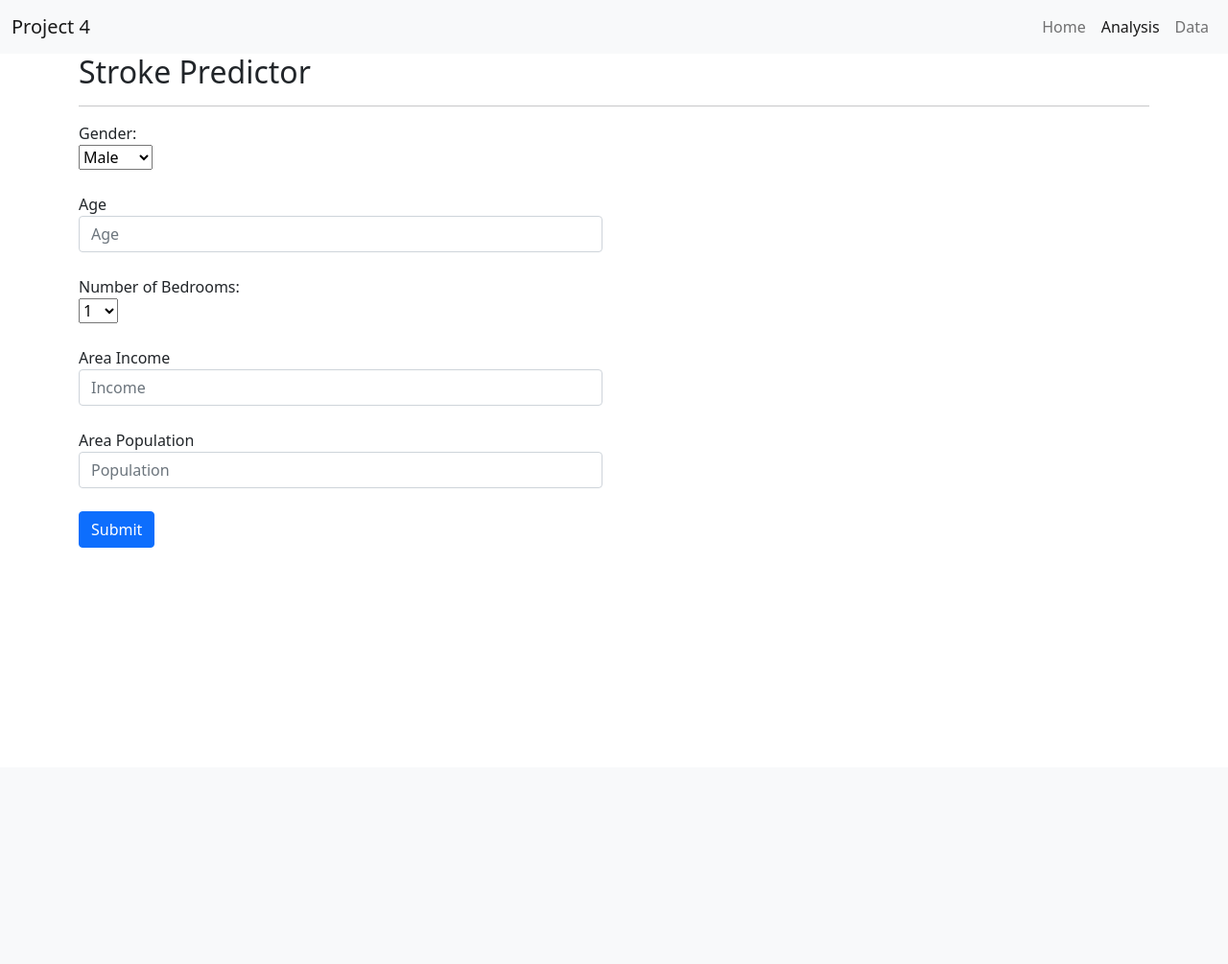
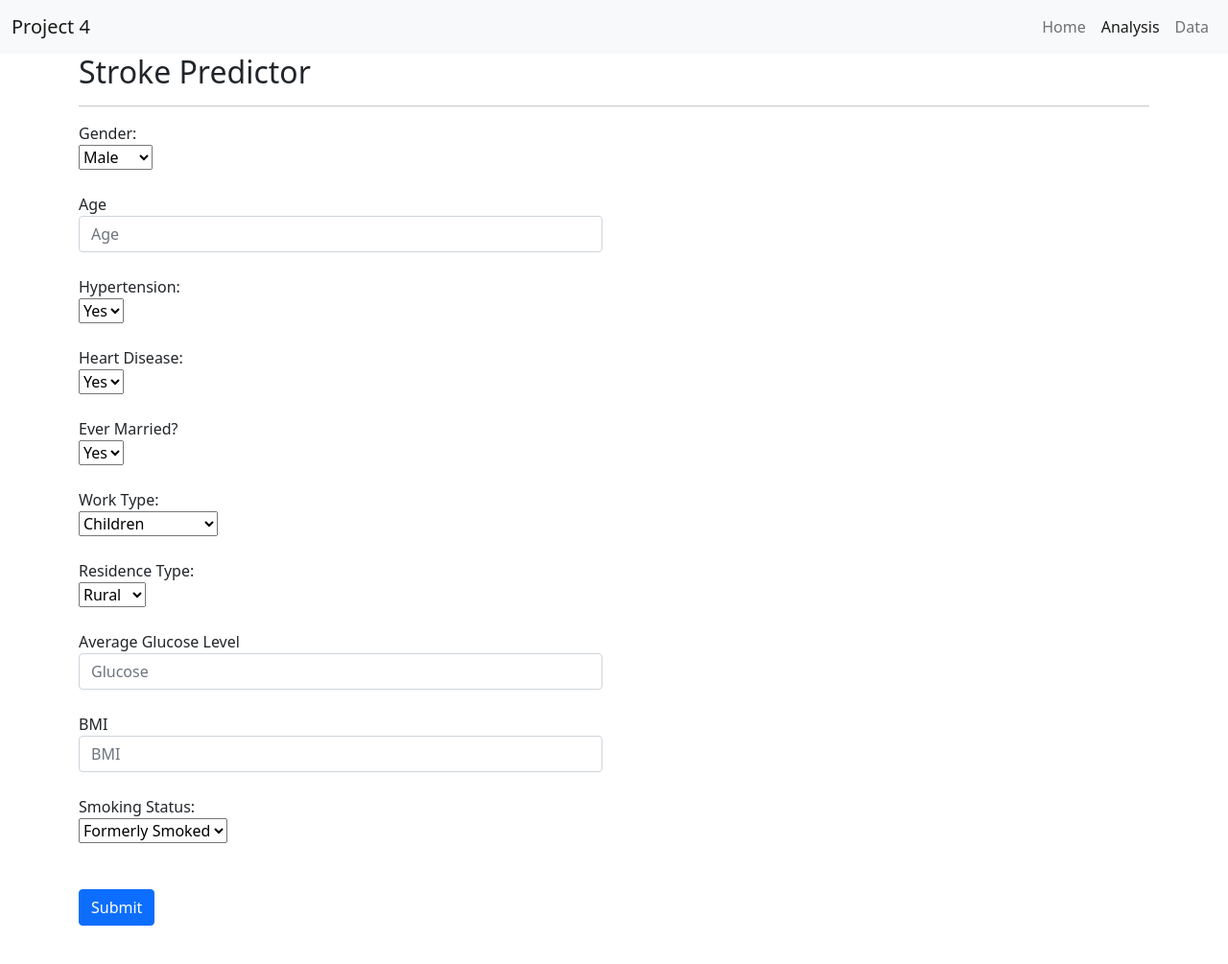
Before and after one commit to digital-buddha42/stroke-prediction, a Flask app: page /analysis in a window 1280 px wide. Shown: the whole page at 96% size. Before the commit the page ends 571 px from the top, so only its background shows below. Run offline with Flask 3, Linux system fonts and the light colour scheme; some libraries are stand-ins or nearby versions.

Commit message:
Completed form on analysis page

```diff
--- a/templates/analysis.html
+++ b/templates/analysis.html
@@ -70,29 +70,82 @@
 
           <br>
 
-          <label for="rooms">Number of Bedrooms:</label>
+          <label for="hypertension">Hypertension:</label>
           <br>
 
-          <select name="bedrooms" id="bedrooms">
-            <option value="1"">1</option>
-            <option value="2">2</option>
-            <option value="3">3</option>
-            <option value="4">4</option>
-            <option value="5">5+</option>
+          <select name="hypertension" id="hypertension">
+            <option value="yes">Yes</option>
+            <option value="no">No</option>
+          </select>
+
+          <br><br>
+
+          <label for="heart-disease">Heart Disease:</label>
+          <br>
+
+          <select name="heart-disease" id="heart-disease">
+            <option value="yes">Yes</option>
+            <option value="no">No</option>
+          </select>
+
+          <br><br>
+
+          <label for="ever-married">Ever Married?</label>
+          <br>
+
+          <select name="ever-married" id="ever-married">
+            <option value="yes">Yes</option>
+            <option value="no">No</option>
+          </select>
+
+          <br><br>
+
+          <label for="work-type">Work Type:</label>
+          <br>
+
+          <select name="work-type" id="work-type">
+            <option value="children">Children</option>
+            <option value="government-job">Government Job</option>
+            <option value="private">Private</option>
+            <option value="self-employed">Self-Employed</option>
+          </select>
+
+          <br><br>
+
+          <label for="residence-type">Residence Type:</label>
+          <br>
+
+          <select name="residence-type" id="residence-type">
+            <option value="rural">Rural</option>
+            <option value="urban">Urban</option>
           </select>
 
           <br><br>
 
           <div class="form-group">
-              <label for="inputName">Area Income</label>
-              <input type="text" class="form-control" id="inputIncome" name="income" placeholder="Income">
+              <label for="inputName">Average Glucose Level</label>
+              <input type="text" class="form-control" id="inputGlucose" name="glucose" placeholder="Glucose">
           </div>
 
           <br>
           <div class="form-group">
-              <label for="inputLat">Area Population</label>
-              <input type="text" class="form-control" id="inputPop" name="population" placeholder="Population">
+              <label for="inputLat">BMI</label>
+              <input type="text" class="form-control" id="inputBMI" name="bmi" placeholder="BMI">
           </div>
+
+          <br>
+
+          <label for="smoking-status">Smoking Status:</label>
+          <br>
+
+          <select name="smoking-status" id="smoking-status">
+            <option value="formerly-smoked">Formerly Smoked</option>
+            <option value="never-smoked">Never Smoked</option>
+            <option value="smokes">Smokes</option>
+            <option value="unknown">Unknown</option>
+          </select>
+
+          <br><br>
 
           <br>
           <input type="submit" value="Submit" class="btn btn-primary">
--- a/templates/index.html
+++ b/templates/index.html
@@ -5,7 +5,7 @@
 
 <head>
   <meta charset="UTF-8">
-  <title>Movie Site</title>
+  <title>Stroke Prediction</title>
 
   <!-- CSS only -->
   <link href="https://cdn.jsdelivr.net/npm/bootstrap@5.1.0/dist/css/bootstrap.min.css" rel="stylesheet" integrity="sha384-KyZXEAg3QhqLMpG8r+8fhAXLRk2vvoC2f3B09zVXn8CA5QIVfZOJ3BCsw2P0p/We" crossorigin="anonymous">
```
